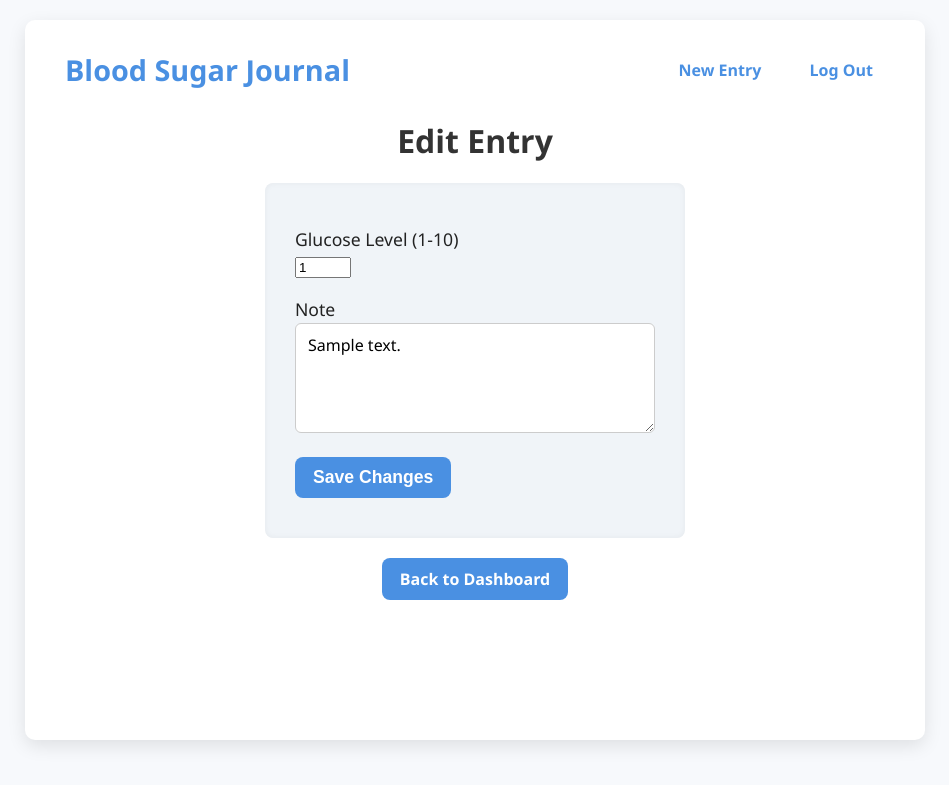
After one commit to kacperchrusciel777/blood-sugar-journal, a Flask app: page /glucose/edit/1 in a window 1280 px wide. The commit adds this page. Shown: the top 785 px of the page, without its empty margins (165-1114 px from the left). Run offline with Flask 3, Linux system fonts and the light colour scheme; a user stored in the database is signed in; tables that the repository leaves empty hold one stand-in row (values such as "Sample post").

Commit message:
last update

```diff
--- a/app/auth/routes.py
+++ b/app/auth/routes.py
@@ -15,7 +15,7 @@ def register():
         user.set_password(form.password.data)
         db.session.add(user)
         db.session.commit()
-        flash('Rejestracja przebiegła pomyślnie. Możesz się teraz zalogować.', 'success')
+        flash('Registration successful. You can now log in.', 'success')
         return redirect(url_for('auth.login'))
     return render_template('auth/register.html', form=form)
 
@@ -27,7 +27,7 @@ def login():
     if form.validate_on_submit():
         user = User.query.filter_by(email=form.email.data).first()
         if user is None or not user.check_password(form.password.data):
-            flash('Nieprawidłowy email lub hasło.', 'danger')
+            flash('Invalid email or password.', 'danger')
             return redirect(url_for('auth.login'))
         login_user(user)
         next_page = request.args.get('next')
@@ -38,5 +38,5 @@ def login():
 @login_required
 def logout():
     logout_user()
-    flash('Zostałeś wylogowany.', 'info')
+    flash('You have been logged out.', 'info')
     return redirect(url_for('main.index'))
--- a/app/blood/forms.py
+++ b/app/glucose/forms.py
@@ -2,8 +2,8 @@ from flask_wtf import FlaskForm
 from wtforms import IntegerField, TextAreaField, SubmitField
 from wtforms.validators import DataRequired, NumberRange
 
-class BloodForm(FlaskForm):
-    blood = IntegerField('Blood level (1-10)', validators=[DataRequired(), NumberRange(min=1, max=10)])
+class GlucoseForm(FlaskForm):
+    glucose = IntegerField('Glucose Level (1-10)', validators=[DataRequired(), NumberRange(min=1, max=10)])
     note = TextAreaField('Note')
     submit = SubmitField('Save')
 
--- /dev/null
+++ b/app/glucose/routes.py
@@ -0,0 +1,66 @@
+from flask import Blueprint, render_template, redirect, url_for, flash
+from flask_login import login_required, current_user
+from app import db
+from app.glucose.forms import GlucoseForm, DeleteForm
+from app.models import GlucoseEntry
+
+bp = Blueprint('glucose', __name__, url_prefix='/glucose')
+
+@bp.route('/new', methods=['GET', 'POST'])
+@login_required
+def new_entry():
+    form = GlucoseForm()
+    if form.validate_on_submit():
+        entry = GlucoseEntry(
+            glucose=form.glucose.data,
+            note=form.note.data,
+            user_id=current_user.id
+        )
+        db.session.add(entry)
+        db.session.commit()
+        flash('Glucose level entry has been saved.', 'success')
+        return redirect(url_for('glucose.dashboard'))
+    return render_template('glucose/new.html', form=form)
+
+@bp.route('/dashboard')
+@login_required
+def dashboard():
+    entries = GlucoseEntry.query.filter_by(user_id=current_user.id).order_by(GlucoseEntry.timestamp.asc()).all()
+    glucose_data = [
+        {"date": entry.timestamp.strftime('%Y-%m-%d'), "glucose": entry.glucose}
+        for entry in entries
+    ]
+    delete_form = DeleteForm()
+    return render_template('glucose/dashboard.html', entries=entries, glucose_data=glucose_data, delete_form=delete_form)
+
+@bp.route('/edit/<int:id>', methods=['GET', 'POST'])
+@login_required
+def edit_entry(id):
+    entry = GlucoseEntry.query.get_or_404(id)
+    if entry.user_id != current_user.id:
+        flash('You do not have permission to edit this entry.', 'danger')
+        return redirect(url_for('glucose.dashboard'))
+
+    form = GlucoseForm(obj=entry)
+
+    if form.validate_on_submit():
+        entry.glucose = form.glucose.data
+        entry.note = form.note.data
+        db.session.commit()
+        flash('Glucose level entry has been successfully updated.', 'info')
+        return redirect(url_for('glucose.dashboard'))
+
+    return render_template('glucose/edit.html', form=form, entry=entry)
+
+@bp.route('/delete/<int:id>', methods=['POST'])
+@login_required
+def delete_entry(id):
+    entry = GlucoseEntry.query.get_or_404(id)
+    if entry.user_id != current_user.id:
+        flash('You do not have permission to delete this entry.', 'danger')
+        return redirect(url_for('glucose.dashboard'))
+
+    db.session.delete(entry)
+    db.session.commit()
+    flash('Glucose level entry has been deleted.', 'danger')
+    return redirect(url_for('glucose.dashboard'))
--- a/app/models.py
+++ b/app/models.py
@@ -15,11 +15,11 @@ class User(UserMixin, db.Model):
         return check_password_hash(self.password_hash, password)
 
 
-class BloodEntry(db.Model):
+class GlucoseEntry(db.Model):
     id = db.Column(db.Integer, primary_key=True)
-    blood = db.Column(db.Integer, nullable=False)  # np. 1–10
+    glucose = db.Column(db.Integer, nullable=False)  # e.g., 1–10 scale
     note = db.Column(db.Text)
     timestamp = db.Column(db.DateTime, default=datetime.utcnow)
 
     user_id = db.Column(db.Integer, db.ForeignKey('user.id'), nullable=False)
-    user = db.relationship('User', backref=db.backref('blood_entries', lazy=True))
+    user = db.relationship('User', backref=db.backref('glucose_entries', lazy=True))
--- a/app/routes.py
+++ b/app/routes.py
@@ -6,5 +6,5 @@ bp = Blueprint('main', __name__)
 @bp.route('/')
 def index():
     if current_user.is_authenticated:
-        return redirect(url_for('blood.dashboard'))
+        return redirect(url_for('glucose.dashboard'))
     return render_template('index.html')
--- a/app/templates/auth/login.html
+++ b/app/templates/auth/login.html
@@ -1,9 +1,9 @@
 {% extends 'base.html' %}
 
-{% block title %}Logowanie - Blood Journal{% endblock %}
+{% block title %}Login - Blood Sugar Journal{% endblock %}
 
 {% block content %}
-<h2>Zaloguj się</h2>
+<h2>Log In</h2>
 <form method="POST">
     {{ form.hidden_tag() }}
     <p>
--- a/app/templates/auth/register.html
+++ b/app/templates/auth/register.html
@@ -1,9 +1,9 @@
 {% extends 'base.html' %}
 
-{% block title %}Rejestracja - Blood Journal{% endblock %}
+{% block title %}Registration - Blood Sugar Journal{% endblock %}
 
 {% block content %}
-<h2>Zarejestruj się</h2>
+<h2>Register</h2>
 <form method="POST">
     {{ form.hidden_tag() }}
     <p>
--- a/app/templates/base.html
+++ b/app/templates/base.html
@@ -1,8 +1,8 @@
 <!DOCTYPE html>
-<html lang="pl">
+<html lang="en">
 <head>
     <meta charset="UTF-8">
-    <title>{% block title %}Blood Journal{% endblock %}</title>
+    <title>{% block title %}Blood Sugar Journal{% endblock %}</title>
     <link rel="stylesheet" href="{{ url_for('static', filename='style.css') }}">
     <script src="https://cdn.jsdelivr.net/npm/chart.js"></script>
 </head>
@@ -10,14 +10,14 @@
     <div class="page-wrapper">
         <header>
             <nav>
-                <a href="{{ url_for('main.index') }}" class="nav-logo">Blood Journal</a>
+                <a href="{{ url_for('main.index') }}" class="nav-logo">Blood Sugar Journal</a>
                 <div class="nav-links">
                     {% if current_user.is_authenticated %}
-                        <a href="{{ url_for('blood.new_entry') }}">Nowy wpis</a>
-                        <a href="{{ url_for('auth.logout') }}">Wyloguj się</a>
+                        <a href="{{ url_for('glucose.new_entry') }}">New Entry</a>
+                        <a href="{{ url_for('auth.logout') }}">Log Out</a>
                     {% else %}
-                        <a href="{{ url_for('auth.login') }}">Zaloguj się</a>
-                        <a href="{{ url_for('auth.register') }}">Zarejestruj się</a>
+                        <a href="{{ url_for('auth.login') }}">Log In</a>
+                        <a href="{{ url_for('auth.register') }}">Register</a>
                     {% endif %}
                 </div>
             </nav>
--- /dev/null
+++ b/app/templates/glucose/edit.html
@@ -0,0 +1,21 @@
+{% extends 'base.html' %}
+
+{% block title %}Edit Entry - Blood Sugar Journal{% endblock %}
+
+{% block content %}
+<h1>Edit Entry</h1>
+<form method="POST">
+    {{ form.hidden_tag() }}
+    <p>
+        {{ form.glucose.label }}<br>
+        {{ form.glucose(size=5) }}
+    </p>
+    <p>
+        {{ form.note.label }}<br>
+        {{ form.note(rows=4, cols=40) }}
+    </p>
+    <p>{{ form.submit(class_="btn-submit", value="Save Changes") }}</p>
+</form>
+
+<a href="{{ url_for('glucose.dashboard') }}" class="btn-link">Back to Dashboard</a>
+{% endblock %}
--- a/app/templates/index.html
+++ b/app/templates/index.html
@@ -1,8 +1,8 @@
 {% extends 'base.html' %}
 
-{% block title %}Strona główna - Blood Journal{% endblock %}
+{% block title %}Home - Blood Sugar Journal{% endblock %}
 
 {% block content %}
-<h1>Witaj w Blood Journal!</h1>
-<p>Twoje miejsce na śledzenie nastrojów i lepsze samopoczucie.</p>
+<h1>Welcome to Blood Sugar Journal!</h1>
+<p>Your place to track your blood sugar levels and feel better.</p>
 {% endblock %}
```
Also changed, not shown: app/__init__.py (+8 -8 lines), app/auth/forms.py (+16 -16 lines), app/blood/routes.py (deleted, +0 -66 lines), app/static/style.css (+7 -7 lines), app/templates/blood/edit.html (deleted, +0 -21 lines), app/templates/glucose/dashboard.html (renamed from app/templates/blood/dashboard.html, +14 -14 lines), app/templates/glucose/new.html (renamed from app/templates/blood/new.html, +5 -5 lines), docker-compose.yml (+6 -8 lines), migrations/versions/eb2e492869c0_initial_migration.py (renamed from migrations/versions/34a0dc8a4b56_.py, +7 -7 lines), 1 other file.
